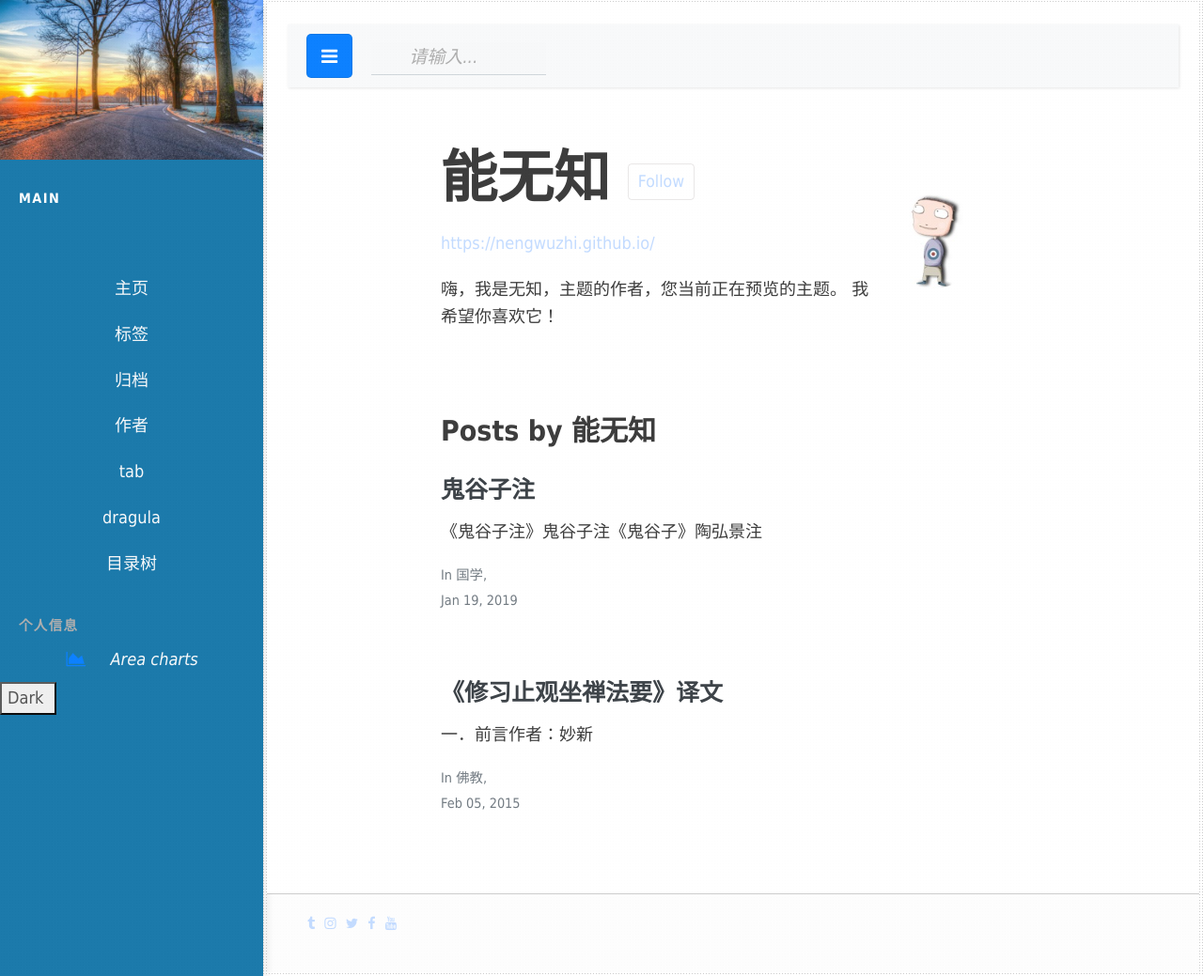
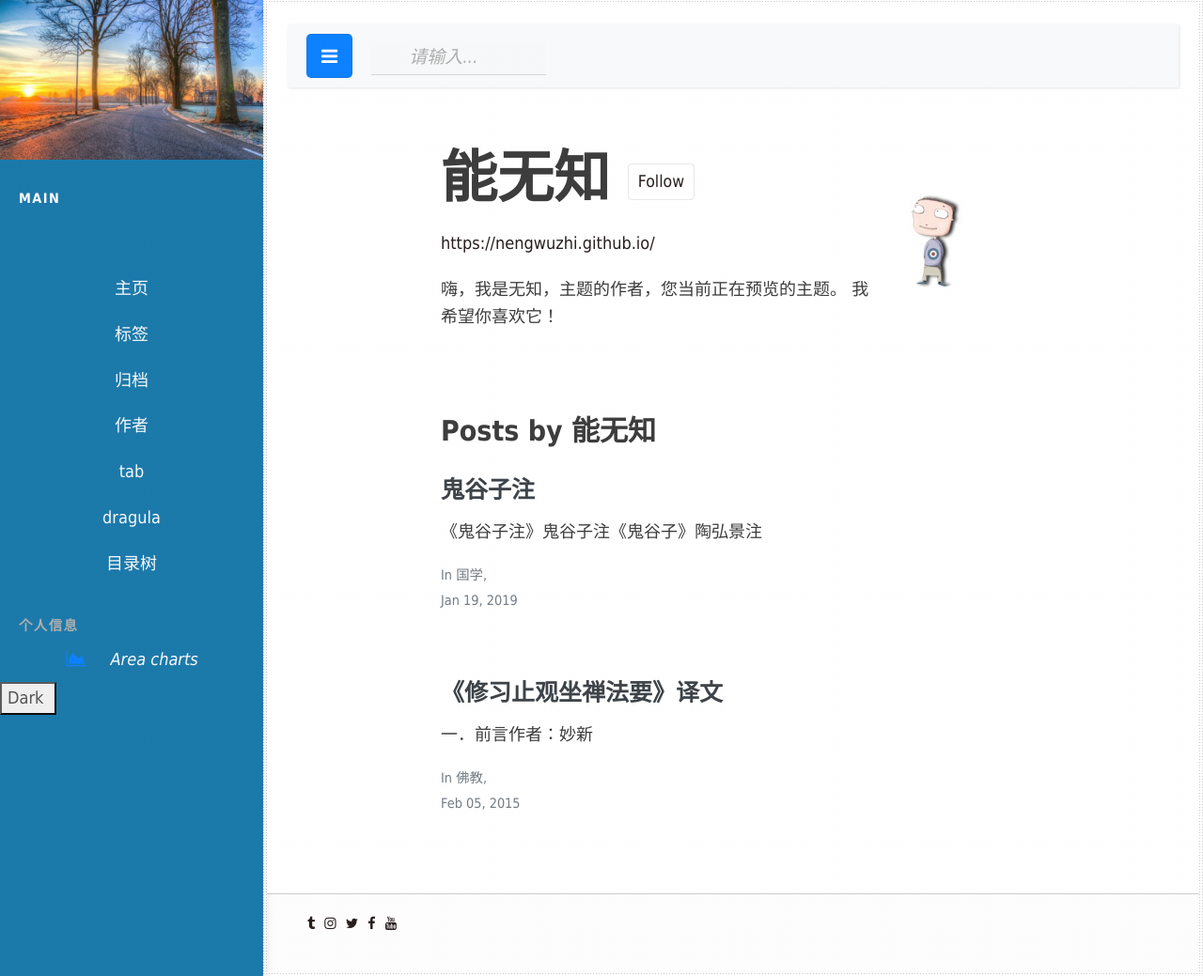
Before and after one commit to nengwuzhi/nengwuzhi.github.ioce, a Jekyll site: the page built from pages/author-author1.html, in a window 1280 px wide and 1039 px high. Shown: the whole window at 94% size. Built offline with Jekyll 4.4.1, drawn with Linux system fonts in a browser that asks for light colours; nearby versions of some CDN libraries.

Commit message:
Update main.css

```diff
--- a/css/main.css
+++ b/css/main.css
@@ -199,7 +199,7 @@ a.sidebar-tag-link:hover, a.sidebar-tag-link:focus {
 }
 
 a {
-    color: #c0daff!important;
+    color: #1d1212!important;
 }
 
 a:hover {
```
